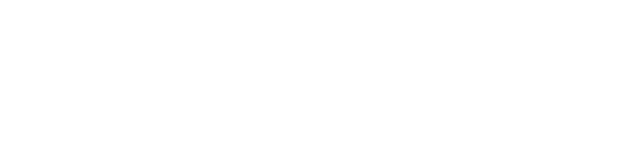
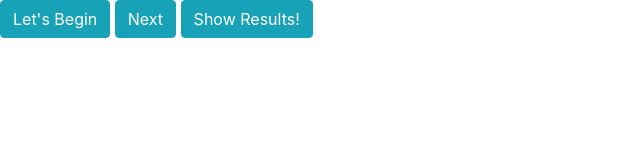
Before and after one commit to Lo-GR/language-suggester, a plain HTML site: page index.html in a window 1280 px wide. Shown: the whole page, without its empty margins (0-640 px from the left). Drawn offline with Linux system fonts and the light colour scheme.

Commit message:
add readme to directory and buttons in HTML

```diff
--- a/index.html
+++ b/index.html
@@ -8,6 +8,8 @@
   <title>Not Buzzfeed Quiz</title>
 </head>
 <body>
-
+  <button class="btn btn-info" id="startButton">Let's Begin</button>
+  <button class="btn btn-info" id="nextButton">Next</button>
+  <button class="btn btn-info" id="resultsButton">Show Results!</button>
 </body>
 </html>
```
Also changed, not shown: 1 other file.
